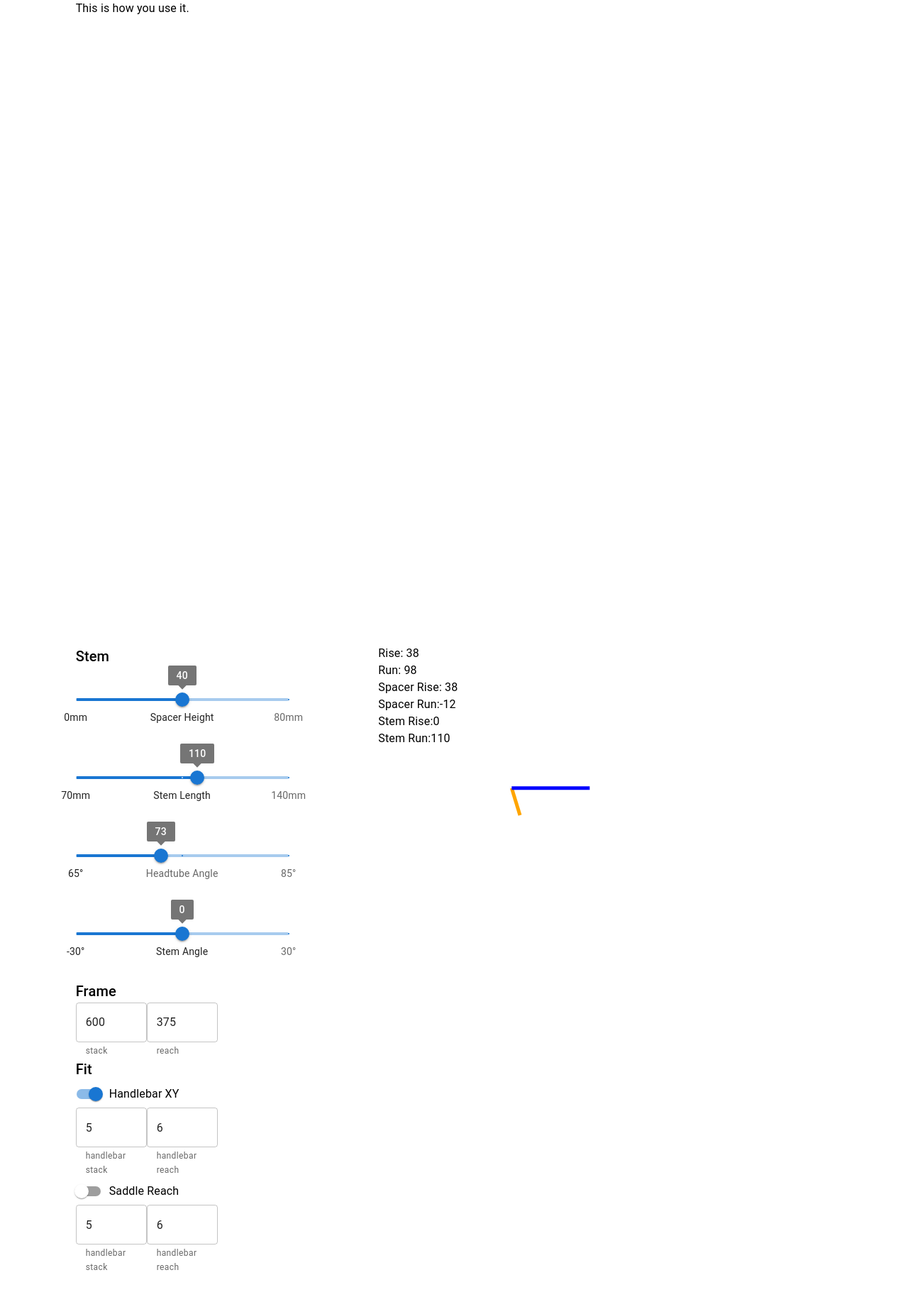
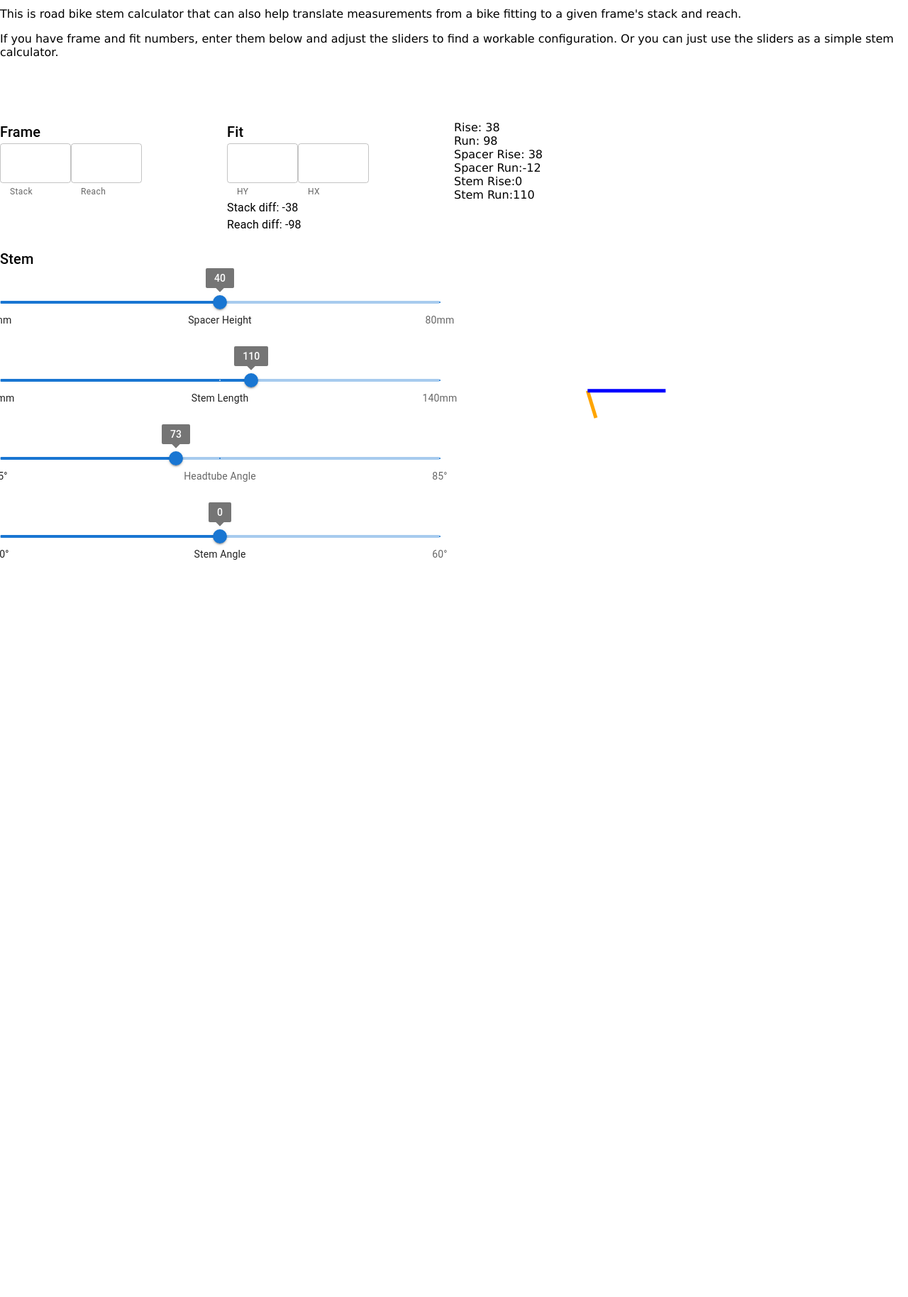
Before and after one commit to rswerve/bike_stem_calculator, a Next.js app: page / in a window 1280 px wide. Shown: the top 1828 px of the page at 71% size. After the commit the page ends 853 px from the top, so only its background shows below. Built offline with nearby package versions, Linux system fonts and the light colour scheme.

Commit message:
WIP layout

```diff
--- a/pages/index.js
+++ b/pages/index.js
@@ -1,11 +1,5 @@
 import { useReducer } from "react";
-import {
-    FormControlLabel,
-    Switch,
-    Slider,
-    Typography,
-    TextField,
-} from "@mui/material";
+import { Slider, Typography, TextField } from "@mui/material";
 import styles from "../styles/Home.module.css";
 
 const initialState = {
@@ -15,16 +9,14 @@ const initialState = {
     stem: 110,
     angleHt: 73,
     angleStem: 0,
-    stack: 600,
-    reach: 375,
-    handlebarStack: 700,
-    handlebarReach: 475,
+    stack: "",
+    reach: "",
+    handlebarStack: "",
+    handlebarReach: "",
     saddleHeight: 750,
     saddleSetback: 60,
     handlebarDrop: 40,
     saddleReach: 550,
-    handlebarFit: true,
-    complexFit: false,
 };
 
 const getRadians = (angleDegrees) => {
@@ -32,23 +24,9 @@ const getRadians = (angleDegrees) => {
 };
 
 const reducer = (state, action) => {
-    console.log("state: ", state);
-    console.log("action: ", action);
+    // console.log("state: ", state);
+    // console.log("action: ", action);
     return { ...state, ...action, [action.input]: action.value };
-    // switch (action.input) {
-    //     case "spacer":
-    //         return { ...state, ...action, [action.input]: action.value };
-    //     case "stem":
-    //         return { ...state, ...action, stem: action.value };
-    //     case "angleHt":
-    //         return { ...state, ...action, angleHt: action.value };
-    //     case "angleStem":
-    //         return { ...state, ...action, angleStem: action.value };
-    //     case "stack":
-    //         return { ...state, ...action, stack: action.value };
-    //     case "stack":
-    //         return { ...state, ...action, reach: action.value };
-    // }
 };
 
 export default function Home() {
@@ -70,7 +48,113 @@ export default function Home() {
         <>
             <div className={styles.gridlayout}>
                 <div className={styles.intro}>
-                    <Typography>This is how you use it.</Typography>
+                    <Typography variant="body" paragraph>
+                        {`This is road bike stem calculator that can also help
+                        translate measurements from a bike fitting to a given
+                        frame's stack and reach.`}
+                    </Typography>
+                    <Typography variant="body" paragraph>
+                        {`If you have frame and fit
+                        numbers, enter them below and adjust the sliders to find
+                        a workable configuration. Or you can just use the
+                        sliders as a simple stem calculator.`}
+                    </Typography>
+                </div>
+                <div className={styles.frame}>
+                    <Typography variant="h6">Frame</Typography>
+                    <div id="frame">
+                        <TextField
+                            id="stack"
+                            name="stack"
+                            style={{ width: 100 }}
+                            helperText="Stack"
+                            inputProps={{
+                                type: "text",
+                                inputMode: "numeric",
+                                pattern: "[0-9]*",
+                            }}
+                            value={state.stack}
+                            onChange={(event) =>
+                                setState({
+                                    input: event.target.name,
+                                    value: Number(event.target.value),
+                                })
+                            }
+                        />
+                        <TextField
+                            id="reach"
+                            name="reach"
+                            style={{ width: 100 }}
+                            helperText="Reach"
+                            inputProps={{
+                                type: "text",
+                                inputMode: "numeric",
+                                pattern: "[0-9]*",
+                            }}
+                            value={state.reach}
+                            onChange={(event) =>
+                                setState({
+                                    input: event.target.name,
+                                    value: Number(event.target.value),
+                                })
+                            }
+                        />
+                    </div>
+                </div>
+                <div className={styles.fit}>
+                    <Typography variant="h6">Fit</Typography>
+                    <div id="handlebar_x_y">
+                        <TextField
+                            id="handlebar_stack"
+                            name="handlebarStack"
+                            style={{ width: 100 }}
+                            helperText="HY"
+                            inputProps={{
+                                type: "text",
+                                inputMode: "numeric",
+                                pattern: "[0-9]*",
+                            }}
+                            value={state.handlebarStack}
+                            onChange={(event) =>
+                                setState({
+                                    input: event.target.name,
+                                    value: Number(event.target.value),
+                                })
+                            }
+                        />
+                        <TextField
+                            id="handlebar_reach"
+                            name="handlebarReach"
+                            style={{ width: 100 }}
+                            helperText="HX"
+                            inputProps={{
+                                type: "text",
+                                inputMode: "numeric",
+                                pattern: "[0-9]*",
+                            }}
+                            value={state.handlebarReach}
+                            onChange={(event) =>
+                                setState({
+                                    input: event.target.name,
+                                    value: Number(event.target.value),
+                                })
+                            }
+                        />
+                    </div>
+                    <Typography>
+                        Stack diff:{" "}
+                        {Math.round(
+                            state.handlebarStack -
+                                (state.stack + spacerRise + stemRise)
+                        )}
+                    </Typography>
+                    <Typography>
+                        Reach diff:{" "}
+                        {Math.round(
+                            state.handlebarReach -
+                                (state.reach + stemRun - spacerRun)
+                        )}
+                    </Typography>
                 </div>
                 <div className={styles.sliderContainer}>
                     <Typography variant="h6">Stem</Typography>
@@ -174,8 +258,8 @@ export default function Home() {
                     <div className={styles.slider}>
                         <Slider
                             name="angleStem"
-                            min={-30}
-                            max={30}
+                            min={-60}
+                            max={60}
                             defaultValue={state.angleStem}
                             value={state.angleStem}
                             aria-label="Default"
@@ -188,107 +272,23 @@ export default function Home() {
                             }
                             marks={[
                                 {
-                                    value: -30,
-                                    label: <>-30&deg;</>,
+                                    value: -60,
+                                    label: <>-60&deg;</>,
                                 },
                                 {
                                     value: 0,
                                     label: "Stem Angle",
                                 },
                                 {
-                                    value: 30,
-                                    label: <>30&deg;</>,
+                                    value: 60,
+                                    label: <>60&deg;</>,
                                 },
                             ]}
                         />
                     </div>
-                    <Typography variant="h6">Frame</Typography>
-                    <div id="frame">
-                        <TextField
-                            id="stack"
-                            name="stack"
-                            style={{ width: 100 }}
-                            helperText="stack"
-                            // type="text"
-                            inputProps={{
-                                type: "text",
-                                inputMode: "numeric",
-                                pattern: "[0-9]*",
-                            }}
-                            value={state.stack}
-                            onChange={(event) =>
-                                setState({
-                                    input: event.target.name,
-                                    value: event.target.value,
-                                })
-                            }
-                        />
-                        <TextField
-                            id="reach"
-                            name="reach"
-                            style={{ width: 100 }}
-                            helperText="reach"
-                            // type="text"
-                            inputProps={{
-                                type: "text",
-                                inputMode: "numeric",
-                                pattern: "[0-9]*",
-                            }}
-                            value={state.reach}
-                            onChange={(event) =>
-                                setState({
-                                    input: event.target.name,
-                                    value: event.target.value,
-                                })
-                            }
-                        />
-                    </div>
-                    <Typography variant="h6">Fit</Typography>
-                    <FormControlLabel
-                        control={<Switch defaultChecked />}
-                        checked={state.handlebarFit}
-                        label="Handlebar XY"
-                    />
-                    <div id="handlebar_x_y">
-                        <TextField
-                            id="handlebar_stack"
-                            style={{ width: 100 }}
-                            helperText="handlebar stack"
-                            type="number"
-                            value={5}
-                        />
-                        <TextField
-                            id="handlebar_reach"
-                            style={{ width: 100 }}
-                            helperText="handlebar reach"
-                            type="number"
-                            value={6}
-                        />
-                    </div>
-                    <FormControlLabel
-                        control={<Switch defaultChecked />}
-                        checked={state.complexFit}
-                        label="Saddle Reach"
-                    />
-                    <div id="handlebar_x_y">
-                        <TextField
-                            id="handlebar_stack"
-                            style={{ width: 100 }}
-                            helperText="handlebar stack"
-                            type="number"
-                            value={5}
-                        />
-                        <TextField
-                            id="handlebar_reach"
-                            style={{ width: 100 }}
-                            helperText="handlebar reach"
-                            type="number"
-                            value={6}
-                        />
-                    </div>
                 </div>
                 <div className={styles.riserun}>
-                    <Typography>
+                    <div>
                         <div>Rise: {Math.round(spacerRise + stemRise)}</div>
                         {/* note subtraction */}
                         <div>Run: {Math.round(stemRun - spacerRun)} </div>
@@ -296,7 +296,7 @@ export default function Home() {
                         <div>Spacer Run:{-Math.round(spacerRun)}</div>
                         <div>Stem Rise:{Math.round(stemRise)}</div>
                         <div>Stem Run:{Math.round(stemRun)}</div>
-                    </Typography>
+                    </div>
                 </div>
 
                 <div className={styles.drawing}>
--- a/styles/Home.module.css
+++ b/styles/Home.module.css
@@ -1,30 +1,41 @@
 .gridlayout {
   display: grid;
-  grid-template-columns: 1fr 1fr 1fr 1fr 1fr 1fr 1fr 1fr 1fr 1fr 1fr 1fr;
-  grid-template-rows: 1fr 1fr 1fr 1fr 1fr 1fr 1fr 1fr 1fr 1fr 1fr 1fr;
+  grid-template-columns: repeat(auto-fit, minmax(200px, 300px));
+  grid-template-rows: repeat(auto-fit, minmax(150px, 1fr));
   font-family: "Verdana";
   gap: 20px;
 }
 
 .intro {
+  margin-top: 10px;
   grid-row: 1 / span 1;
-  grid-column: 2 / span 12;
+  grid-column: 2 / span 4;
+}
+
+.frame {
+  grid-row: 2 / span 1;
+  grid-column: 2 / span 1;
+}
+
+.fit {
+  grid-row: 2 / span 1;
+  grid-column: 3 / span 1;
 }
 
 .sliderContainer {
-  grid-row: 2 / span 1;
-  grid-column: 2 / span 3;
+  grid-row: 3 / span 1;
+  grid-column: 2 / span 2;
 }
 
 
 .riserun {
   grid-row: 2 / span 1;
-  grid-column: 6 / span 2;
+  grid-column: 4 / span 2;
 }
 
 .drawing {
-  grid-row: 2 / span 2;
-  grid-column: 6 / span 3;
+  grid-row: 3 / span 1;
+  grid-column: 4 / span 1;
 }
 
 .slider {
```
